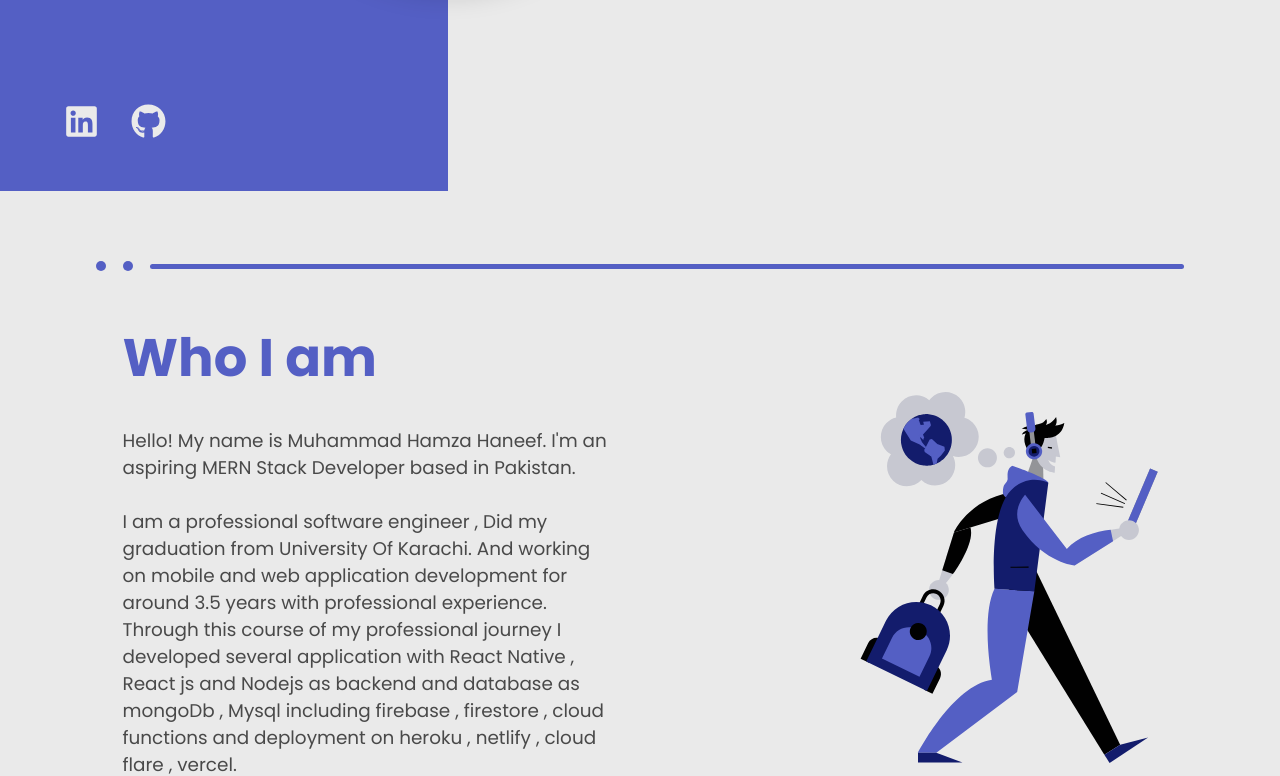
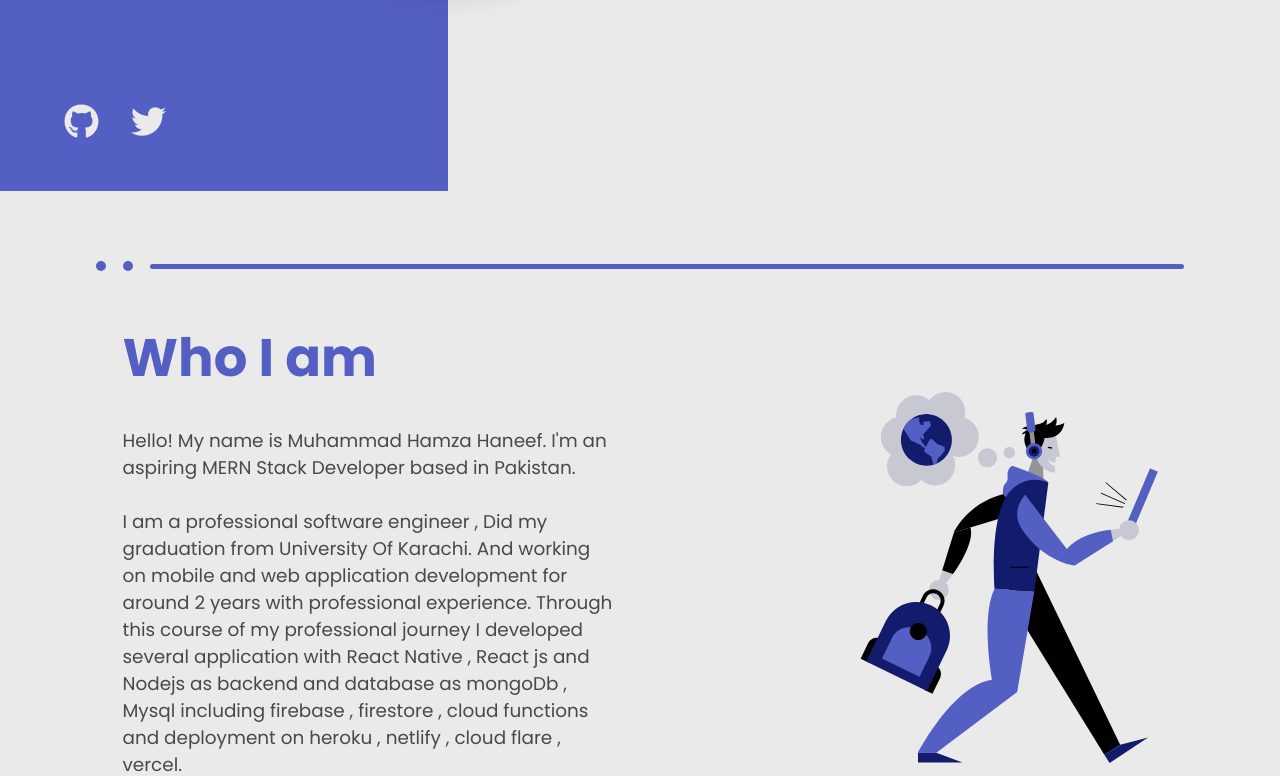
Before and after one commit to MuhammadHamza12/portfolio, a React (Create React App) app: page / in a window 1280 px wide. Shown: the part 609-1385 px from the top of the page. Built offline with nearby package versions, Linux system fonts and the light colour scheme; a web font is replaced by a local one.

Commit message:
new : added new projects

```diff
--- a/src/components/Achievement/Achievement.css
+++ b/src/components/Achievement/Achievement.css
@@ -59,7 +59,7 @@
     flex-direction: column;
     align-items: flex-start;
     justify-content: space-around;
-    width: 65%;
+    width: 100%;
 
 }
 
--- a/src/components/Achievement/Achievement.js
+++ b/src/components/Achievement/Achievement.js
@@ -25,7 +25,8 @@ function Achievement() {
                         details={achieve.details}
                         date={achieve.date}
                         field={achieve.field}
-                        image={achieve.image}/>
+                        image={achieve.image}
+                        />
                     ))}
                 </div>
             </div>
--- a/src/components/Achievement/AchievementCard.js
+++ b/src/components/Achievement/AchievementCard.js
@@ -38,9 +38,9 @@ function AchievementCard({id, title, details, date, field, image}) {
                         </div>
                     </div>
                 </div>
-                <div className="achievecard-imgcontainer">
+                {/* <div className="achievecard-imgcontainer">
                     <img src={image} alt="" />
-                </div>
+                </div> */}
            </div>
         </Fade>
 
--- a/src/components/Contacts/Contacts.js
+++ b/src/components/Contacts/Contacts.js
@@ -313,7 +313,7 @@ function Contacts() {
                         </div>
 
                         <div className='socialmedia-icons'>
-                            {/* {socialsData.twitter && (
+                            {socialsData.twitter && (
                                 <a
                                     href={socialsData.twitter}
                                     target='_blank'
@@ -322,7 +322,7 @@ function Contacts() {
                                 >
                                     <FaTwitter aria-label='Twitter' />
                                 </a>
-                            )} */}
+                            )}
                             {socialsData.github && (
                                 <a
                                     href={socialsData.github}
@@ -333,7 +333,7 @@ function Contacts() {
                                     <FaGithub aria-label='GitHub' />
                                 </a>
                             )}
-                            {socialsData.linkedIn && (
+                            {/* {socialsData.linkedIn && (
                                 <a
                                     href={socialsData.linkedIn}
                                     target='_blank'
@@ -342,7 +342,7 @@ function Contacts() {
                                 >
                                     <FaLinkedinIn aria-label='LinkedIn' />
                                 </a>
-                            )}
+                            )} */}
                             {/* {socialsData.instagram && (
                                 <a
                                     href={socialsData.instagram}
--- a/src/components/Landing/Landing.css
+++ b/src/components/Landing/Landing.css
@@ -95,7 +95,7 @@
   width: 350px;
   display: flex;
   align-items: center;
-  justify-content: space-between;
+  justify-content: flex-start;
   font-family: "var(--primaryFont)", sans-serif;
 }
 
@@ -208,10 +208,10 @@
     width: 90%;
   }
   .lcr-buttonContainer {
-    margin: 0 auto;
+    /* margin: 0 auto;
     display: flex;
     align-items: center;
-    justify-content: center;
+    justify-content: center; */
   }
   .lcr-buttonContainer button {
     margin-top: -20%;
--- a/src/components/Landing/Landing.js
+++ b/src/components/Landing/Landing.js
@@ -75,7 +75,7 @@ function Landing() {
                     style={{ backgroundColor: theme.primary }}
                 >
                     <div className='lcl--content'>
-                        {socialsData.linkedIn && (
+                        {/* {socialsData.linkedIn && (
                             <a
                                 href={socialsData.linkedIn}
                                 target='_blank'
@@ -87,7 +87,7 @@ function Landing() {
                                     aria-label='LinkedIn'
                                 />
                             </a>
-                        )}
+                        )} */}
                         {socialsData.github && (
                             <a
                                 href={socialsData.github}
@@ -101,7 +101,7 @@ function Landing() {
                                 />
                             </a>
                         )}
-                        {/* {socialsData.twitter && (
+                         {socialsData.twitter && (
                             <a
                                 href={socialsData.twitter}
                                 target='_blank'
@@ -114,6 +114,7 @@ function Landing() {
                                 />
                             </a>
                         )}
+                        {/*
                         {socialsData.youtube && (
                             <a
                                 href={socialsData.youtube}
@@ -171,9 +172,9 @@ function Landing() {
                                     target='_blank'
                                     rel='noreferrer'
                                 >
-                                    <Button className={classes.resumeBtn}>
+                                    {/* <Button className={classes.resumeBtn}>
                                         Download CV
-                                    </Button>
+                                    </Button> */}
                                 </a>
                             )}
                             <NavLink
--- a/src/data/aboutData.js
+++ b/src/data/aboutData.js
@@ -1,6 +1,6 @@
 export const aboutData = {
     title: "Who I am",
     description1: "Hello! My name is Muhammad Hamza Haneef. I'm an aspiring MERN Stack Developer based in Pakistan.",
-    description2: "I am a professional software engineer , Did my graduation from University Of Karachi. And working on mobile and web application development for around 3.5 years with professional experience. Through this course of my professional journey I developed several application with React Native , React js and Nodejs as backend and database as mongoDb , Mysql including firebase , firestore , cloud functions  and deployment on heroku , netlify , cloud flare , vercel. ",
+    description2: "I am a professional software engineer , Did my graduation from University Of Karachi. And working on mobile and web application development for around 2 years with professional experience. Through this course of my professional journey I developed several application with React Native , React js and Nodejs as backend and database as mongoDb , Mysql including firebase , firestore , cloud functions  and deployment on heroku , netlify , cloud flare , vercel. ",
     image: 2
 }
--- a/src/data/achievementData.js
+++ b/src/data/achievementData.js
@@ -3,36 +3,35 @@ export const achievementData = {
     achievements : [
         {
             id : 1,
-            title : '2021 Complete Python Bootcamp From Zero to Hero in Python',
-            details : 'A python course from Udemy',
-            date : 'Jan 28, 2021',
-            field : 'Coding',
-            image : 'https://udemy-certificate.s3.amazonaws.com/image/UC-0cd075aa-f55b-4d9f-aec0-119020a4e792.jpg?v=1611846350000'
+            title : 'Appear in a Google Mobile Sites Certification test and get a certificate with scour 85%',
+            details : 'Google Mobile Site Certification',
+            date : 'Jan 28, 2018',
+            field : 'Knowledge based competition',
+            // image : 'https://udemy-certificate.s3.amazonaws.com/image/UC-0cd075aa-f55b-4d9f-aec0-119020a4e792.jpg?v=1611846350000'
         },
         {
             id : 2,
-            title : 'The Ultimate MySQL Bootcamp: Go from SQL Beginner to Expert',
-            details : 'A MySQL course from Udemy',
-            date : 'May 25, 2021',
-            field : 'Database',
-            image : 'https://udemy-certificate.s3.amazonaws.com/image/UC-91ae3ea2-39ee-4a57-bf23-d397aff0d9a7.jpg?v=1621951317000'
+            title : ' Participate in Data Science Hackathon at IBA along with a team and compete with 45 teams at Kaggle over predicted accuracy and defend wining trophy till the third position',
+            details : 'Kaggle Competition',
+            date : 'May 25, 2019',
+            field : 'Data Science Hackathon',
+            // image : 'https://udemy-certificate.s3.amazonaws.com/image/UC-91ae3ea2-39ee-4a57-bf23-d397aff0d9a7.jpg?v=1621951317000'
         },
         {
             id : 3,
-            title : 'Machine Learning A-Z: Hands-On Python & R in Data Science',
-            details : 'Data Science Course from Udemy',
-            date : 'Apr 13, 2021',
-            field : 'Machine Learning',
-            image : 'https://udemy-certificate.s3.amazonaws.com/image/UC-d9a7ba99-8635-47e6-96fc-7dd26a3dcbf1.jpg?v=1618297236000'
+            title : 'Awarded with Laptop from the university, on the basis of good performance',
+            details : 'Performance Awarded',
+            date : 'Apr 13, 2020',
+            field : 'University Learning',
         },
-        {
-            id : 3,
-            title : 'R Programming A-Z: R For Data Science With Real Exercises!',
-            details : 'R Programming Language Course from Udemy',
-            date : 'Feb 28, 2021',
-            field : 'Data Science',
-            image : 'https://udemy-certificate.s3.amazonaws.com/image/UC-8f5ff8e8-b6a4-4efd-a3fc-7fb63b29e77f.jpg?v=1614489452000'
-        }
+        // {
+        //     id : 3,
+        //     title : 'R Programming A-Z: R For Data Science With Real Exercises!',
+        //     details : 'R Programming Language Course from Udemy',
+        //     date : 'Feb 28, 2021',
+        //     field : 'Data Science',
+        //     image : 'https://udemy-certificate.s3.amazonaws.com/image/UC-8f5ff8e8-b6a4-4efd-a3fc-7fb63b29e77f.jpg?v=1614489452000'
+        // }
 
     ]
 }
```
Also changed, not shown: src/data/projectsData.js (+16 -16 lines).
